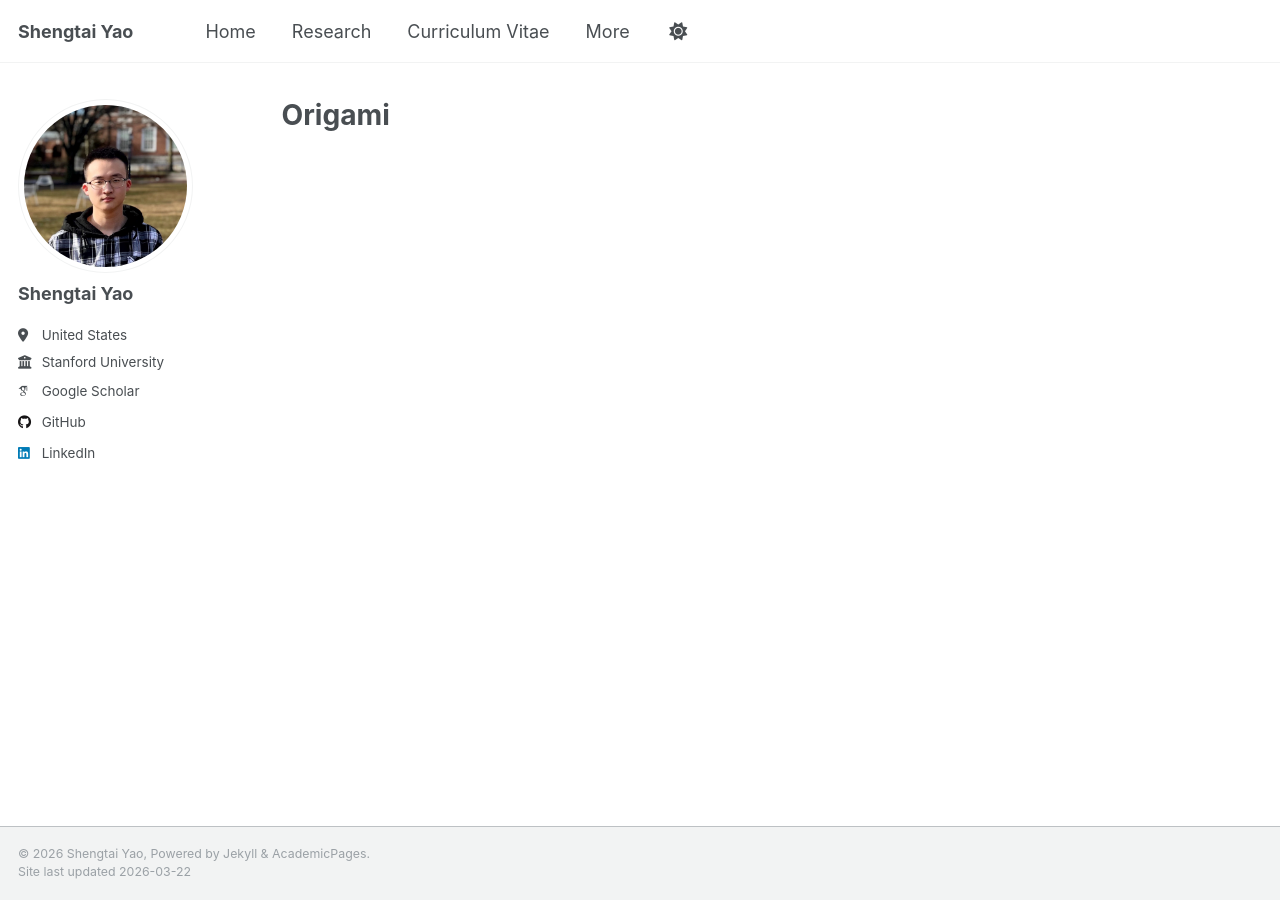
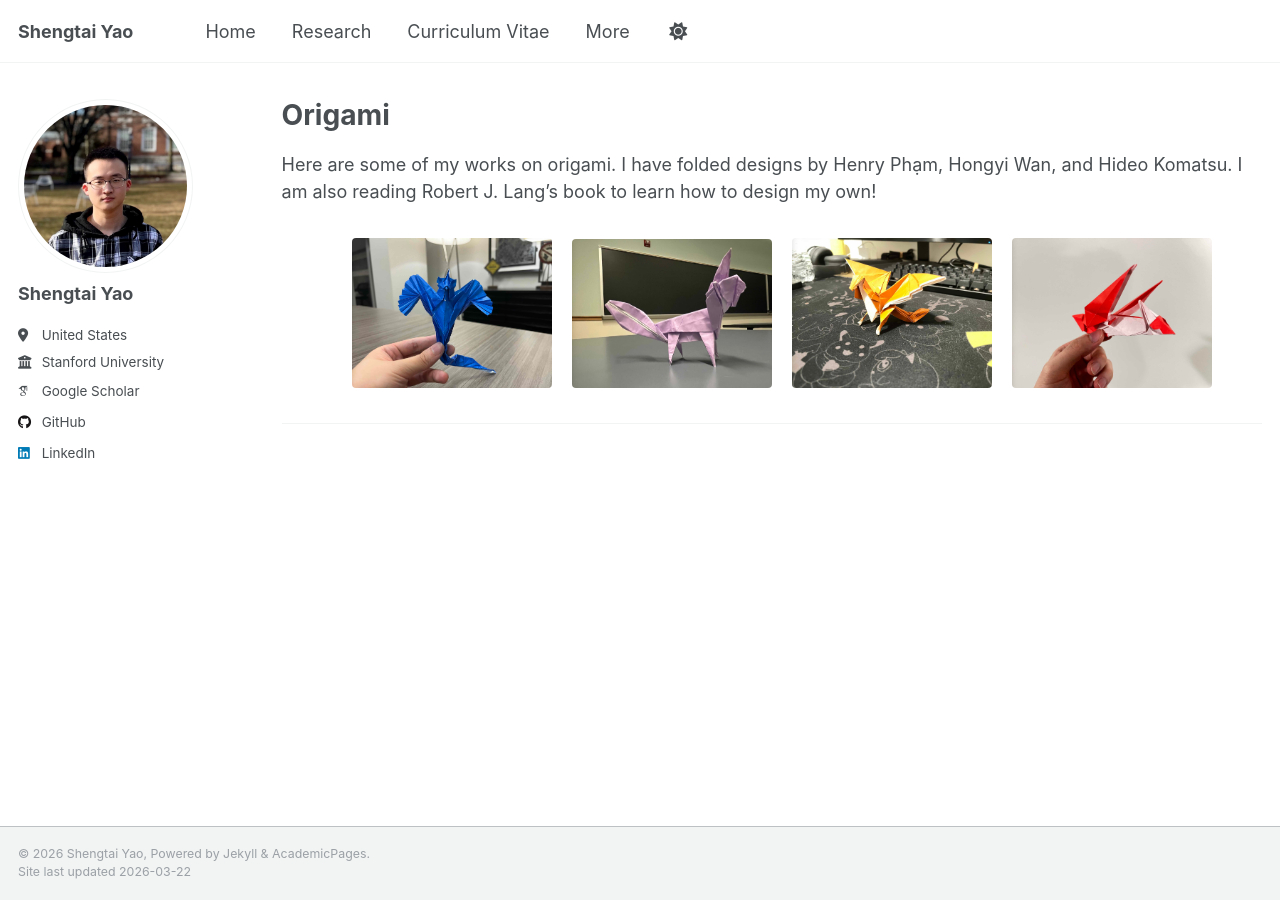
Before and after one commit to Yaoshengtai/Yaoshengtai.github.io, a Jekyll site: the page built from _pages/origami.md, in a window 1280 px wide. Built offline with Jekyll 4.4.1, drawn with Linux system fonts in a browser that asks for light colours; some web fonts are replaced.

Commit message:
Update origami.md

```diff
--- a/_pages/origami.md
+++ b/_pages/origami.md
@@ -5,3 +5,25 @@ layout: archive
 author_profile: true
 
 ---
+
+Here are some of my works on origami. I have folded designs by Henry Phạm, Hongyi Wan, and Hideo Komatsu. I am also reading Robert J. Lang's book to learn how to design my own!
+
+<div style="margin-left:20px; text-align: center;">
+    <figure style="display:inline-block; margin:10px; text-align:center;">
+      <img src="/images/origami/origami_1.jpg" style="width:200px; display:block; margin:auto;"/>
+    </figure>
+
+  <figure style="display:inline-block; margin:10px; text-align:center;">
+    <img src="/images/origami/origami_2.jpg" style="width:200px; display:block; margin:auto;"/>
+  </figure>
+
+  <figure style="display:inline-block; margin:10px; text-align:center;">
+    <img src="/images/origami/origami_3.jpg" style="width:200px; display:block; margin:auto;"/>
+  </figure>
+
+  <figure style="display:inline-block; margin:10px; text-align:center;">
+    <img src="/images/origami/origami_4.jpg" style="width:200px; display:block; margin:auto;"/>
+  </figure>
+</div>
+
+---
```
